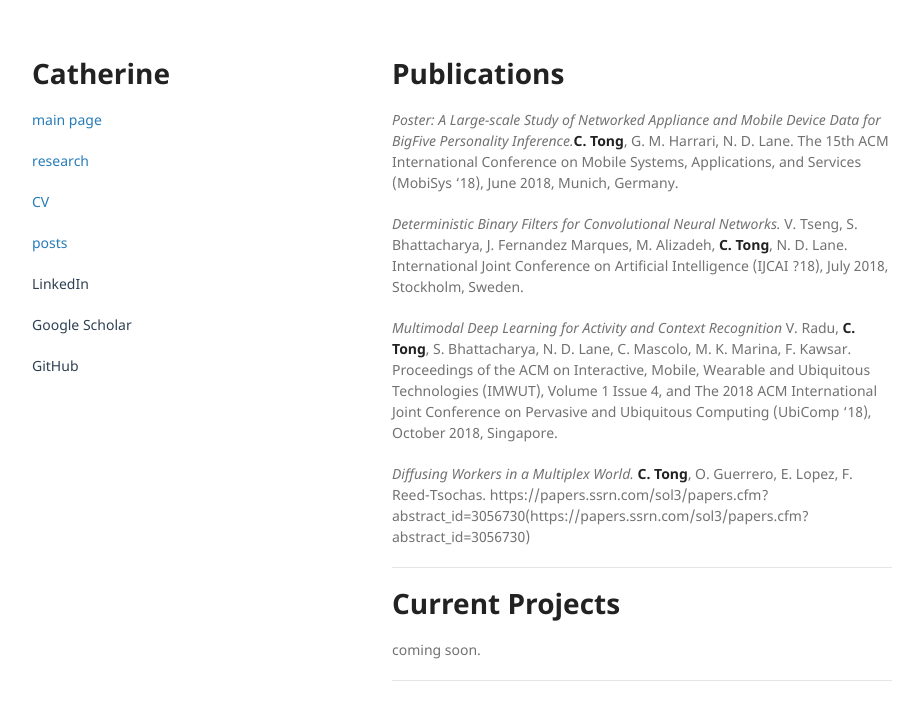
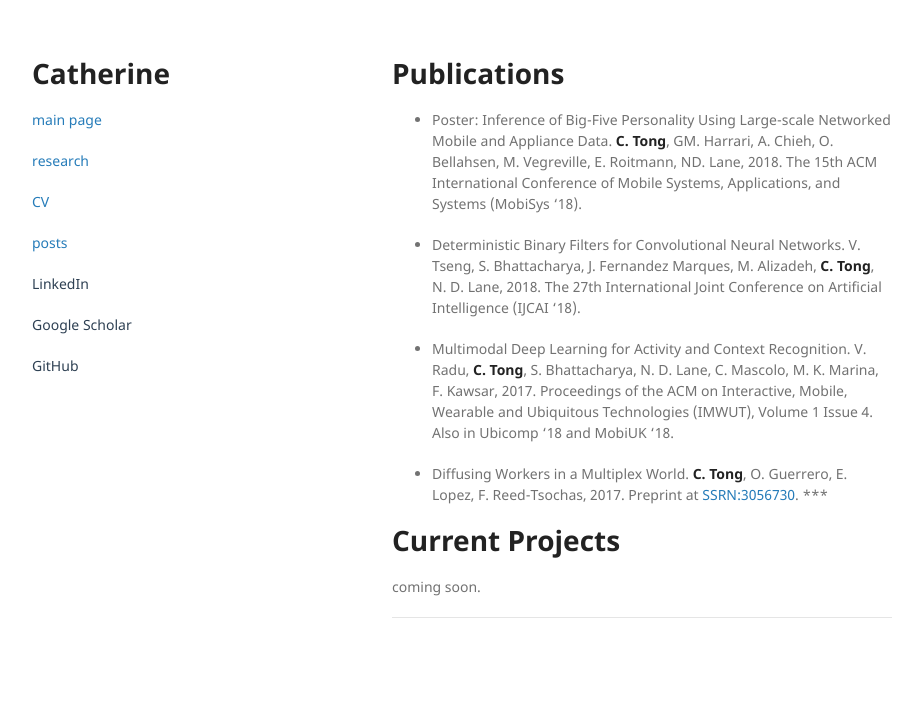
Before and after one commit to egctong/egctong.github.io, a Jekyll site: the page built from research/research_index.md, in a window 1280 px wide. Shown: the top 720 px of the page, without its empty margins (178-1101 px from the left). Built offline with Jekyll 4.4.1, drawn with Linux system fonts in a browser that asks for light colours; our own code applies the rules of GitHub Pages for plain Markdown files.

Commit message:
Update research_index.md

```diff
--- a/research/research_index.md
+++ b/research/research_index.md
@@ -4,19 +4,14 @@ layout: default
 
 # [](#nn)Publications
 
-*Poster: A Large-scale Study of Networked Appliance and Mobile Device Data for BigFive
-Personality Inference.*__C. Tong__, G. M. Harrari, N. D. Lane. The 15th ACM International Conference on Mobile Systems, Applications, and Services
-(MobiSys '18), June 2018, Munich, Germany.
+* Poster: Inference of Big-Five Personality Using Large-scale Networked Mobile
+and Appliance Data. __C. Tong__, GM. Harrari, A. Chieh, O. Bellahsen, M. Vegreville, E. Roitmann, ND. Lane, 2018. The 15th ACM International Conference of Mobile Systems, Applications, and Systems (MobiSys '18).
 
-*Deterministic Binary Filters for Convolutional Neural Networks.* V. Tseng, S. Bhattacharya, J. Fernandez Marques, M. Alizadeh, __C. Tong__, N. D. Lane. International Joint Conference on Artificial Intelligence (IJCAI ?18), July 2018, Stockholm,
-Sweden.
+* Deterministic Binary Filters for Convolutional Neural Networks. V. Tseng, S. Bhattacharya, J. Fernandez Marques, M. Alizadeh, __C. Tong__, N. D. Lane, 2018. The 27th International Joint Conference on Artificial Intelligence (IJCAI '18).
 
-*Multimodal Deep Learning for Activity and Context Recognition* V. Radu, __C. Tong__, S. Bhattacharya, N. D. Lane, C. Mascolo, M. K. Marina, F. Kawsar. Proceedings of the ACM on Interactive, Mobile, Wearable and Ubiquitous Technologies (IMWUT), Volume 1 Issue 4, and The 2018 ACM International Joint Conference on Pervasive and Ubiquitous Computing (UbiComp '18), October 2018, Singapore.
+* Multimodal Deep Learning for Activity and Context Recognition. V. Radu, __C. Tong__, S. Bhattacharya, N. D. Lane, C. Mascolo, M. K. Marina, F. Kawsar, 2017. Proceedings of the ACM on Interactive, Mobile, Wearable and Ubiquitous Technologies (IMWUT), Volume 1 Issue 4. Also in Ubicomp '18 and MobiUK '18.
 
-*Diffusing Workers in a Multiplex World.* __C. Tong__, O. Guerrero, E. Lopez, F. Reed-Tsochas. https://papers.ssrn.com/sol3/papers.cfm?abstract_id=3056730(https://papers.ssrn.com/sol3/papers.cfm?abstract_id=3056730)
-
-
-
+* Diffusing Workers in a Multiplex World. __C. Tong__, O. Guerrero, E. Lopez, F. Reed-Tsochas, 2017. Preprint at [SSRN:3056730](https://papers.ssrn.com/sol3/papers.cfm?abstract_id=3056730).
 ***
 
 # [](#nn)Current Projects
```
